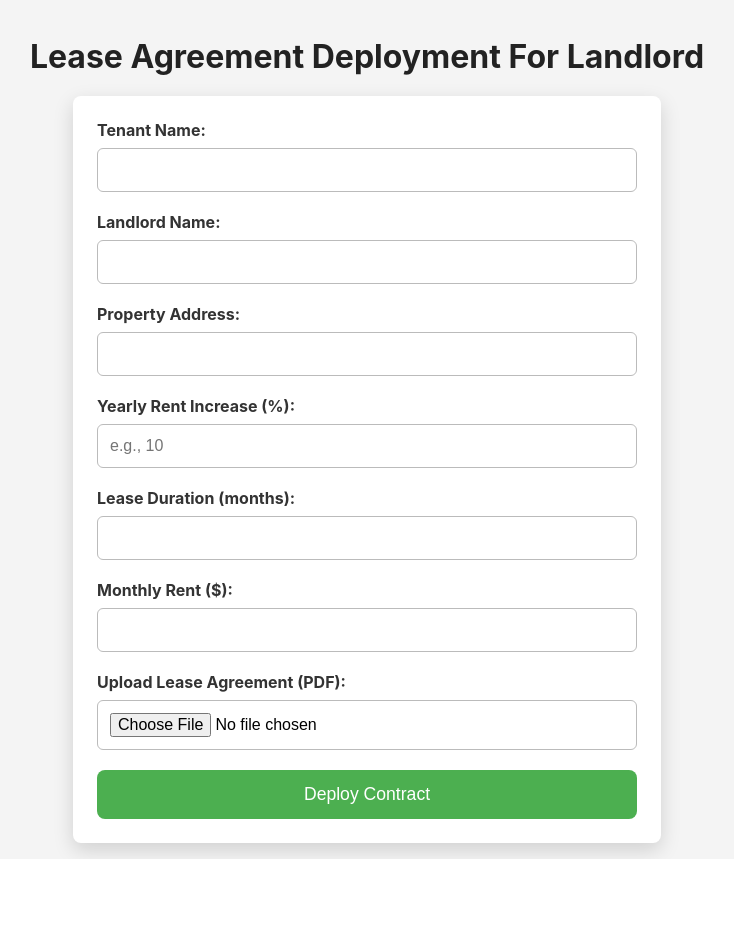
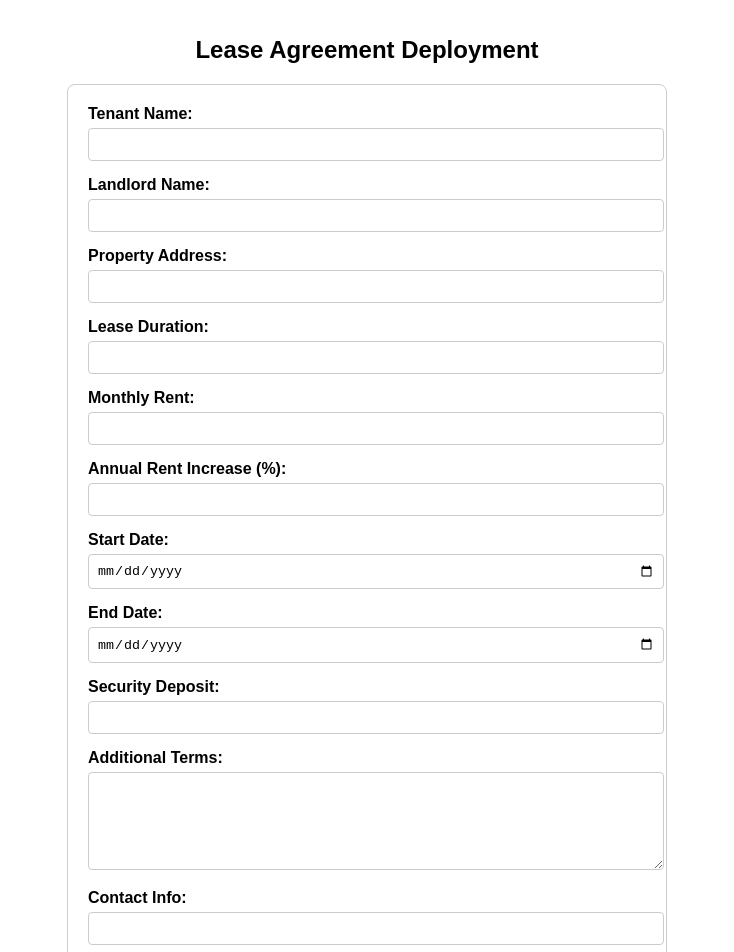
Before and after one commit to tolga0001/LeaseAgreement, a React (Create React App) app: page /landlord/leaseContractDeployForm in a window 1280 px wide. Shown: the top 952 px of the page, without its empty margins (273-1007 px from the left). Before the commit the page ends 859 px from the top, so only its background shows below. Built offline with nearby package versions, Linux system fonts and the light colour scheme.

Commit message:
Update LandlordLeaseContractForm.js
NLP Implementation, read pdf tool added

```diff
--- a/src/LandlordLeaseContractForm.js
+++ b/src/LandlordLeaseContractForm.js
@@ -1,5 +1,6 @@
 import React, { useState } from 'react';
 import { ethers } from 'ethers';
+import pdfToText from 'react-pdftotext';
 import lotteryContractABI from './lotteryContractABI.json';
 
 const DeployLeaseContractForm = ({ signer, setContract }) => {
@@ -10,42 +11,82 @@ const DeployLeaseContractForm = ({ signer, setContract }) => {
     const [monthlyRent, setMonthlyRent] = useState('');
     const [startDate, setStartDate] = useState('');
     const [endDate, setEndDate] = useState('');
-    const [annualRentIncrease, setAnnualRentIncrease] = useState('');
+    const [annualRentIncrease, setAnnualRentIncrease] = useState(''); // Added field
     const [securityDeposit, setSecurityDeposit] = useState('');
-    const [agreementSigned, setAgreementSigned] = useState(false);
+    const [additionalTerms, setAdditionalTerms] = useState(''); // Existing field
+    const [contactInfo, setContactInfo] = useState(''); // Existing field
     const [error, setError] = useState('');
     const [deploymentState, setDeploymentState] = useState({ isDeployed: false, isDeploying: false });
     const [deployedAddress, setDeployedAddress] = useState(null);
+    const [agreementSigned, setAgreementSigned] = useState(false);
     const [pdfFile, setPdfFile] = useState(null);
+    const [uploadedFiles, setUploadedFiles] = useState([]); // Existing state for additional files
 
-    const handleFileChange = (e) => {
-        const file = e.target.files[0];
+    const handleFileChange = async (event) => {
+        const file = event.target.files[0];
         if (file && file.type === 'application/pdf') {
-            setPdfFile(file);
-            setError(''); // Clear error if a valid file is uploaded
+            try {
+                const text = await extractText(file);
+                await processTextWithBackend(text);
+            } catch (error) {
+                setError('Failed to read PDF. Please upload a valid lease agreement.');
+            }
         } else {
             setError('Please upload a valid PDF file.');
         }
     };
 
+    const handleAdditionalFileChange = (event) => {
+        const files = Array.from(event.target.files);
+        setUploadedFiles((prevFiles) => [...prevFiles, ...files]);
+    };
+
+    const extractText = async (file) => {
+        try {
+            return await pdfToText(file);
+        } catch (error) {
+            throw new Error('Failed to extract text from PDF.');
+        }
+    };
+
+    const formatDateString = (dateString) => {
+        const [day, month, year] = dateString.split('.');
+        return `${year}-${month}-${day}`;
+    };
+
+    const processTextWithBackend = async (text) => {
+        try {
+            const response = await fetch('http://localhost:5000/api/gpt', {
+                method: 'POST',
+                headers: { 'Content-Type': 'application/json' },
+                body: JSON.stringify({ text }),
+            });
+
+            if (!response.ok) {
+                throw new Error('Backend error: Failed to fetch data.');
+            }
+
+            const data = await response.json();
+
+            setTenantName(data.tenantName || '');
+            setLandlordName(data.landlordName || '');
+            setPropertyAddress(data.propertyAddress || '');
+            setLeaseDuration(data.leaseDuration || '');
+            setMonthlyRent(data.monthlyRent || '');
+            setStartDate(data.startDate ? formatDateString(data.startDate) : '');
+            setEndDate(data.endDate ? formatDateString(data.endDate) : '');
+            setAnnualRentIncrease(data.annualRentIncrease || ''); // Updated field
+            setSecurityDeposit(data.securityDeposit || '');
+            setAdditionalTerms(data.additionalTerms || '');
+            setContactInfo(data.contactInfo || '');
+        } catch (error) {
+            setError('Failed to process the lease agreement.');
+        }
+    };
+
     const handleDeploy = async () => {
-        if (deploymentState.isDeployed) {
-            alert(`The contract has already been deployed to: ${deployedAddress}`);
-            return;
-        }
-
-        if (!tenantName || !landlordName || !propertyAddress || !leaseDuration || !monthlyRent || !startDate || !endDate || !securityDeposit) {
-            setError('Please complete all fields before deploying the contract.');
-            return;
-        }
-
-        if (!agreementSigned) {
-            setError('You must agree to the terms to deploy the contract.');
-            return;
-        }
-
-        if (!pdfFile) {
-            setError('Please upload the lease agreement PDF.');
+        if (!tenantName || !landlordName || !propertyAddress || !leaseDuration || !monthlyRent || !startDate || !endDate || !securityDeposit || !agreementSigned) {
+            setError('Please complete all fields and agree to the terms before deploying the contract.');
             return;
         }
 
@@ -55,7 +96,7 @@ const DeployLeaseContractForm = ({ signer, setContract }) => {
         try {
             const leaseContractFactory = new ethers.ContractFactory(
                 lotteryContractABI,
-                "YOUR_CONTRACT_BYTECODE", // Replace with actual contract bytecode
+                'YOUR_CONTRACT_BYTECODE', // Replace with actual contract bytecode
                 signer
             );
 
@@ -74,9 +115,7 @@ const DeployLeaseContractForm = ({ signer, setContract }) => {
             setDeployedAddress(leaseContract.address);
             setContract(leaseContract);
             setDeploymentState({ isDeployed: true, isDeploying: false });
-            alert(`Contract deployed successfully! Address: ${leaseContract.address}`);
         } catch (error) {
-            console.error('Error deploying contract:', error);
             setError('Failed to deploy contract. Please try again.');
             setDeploymentState({ ...deploymentState, isDeploying: false });
         }
@@ -84,101 +123,137 @@ const DeployLeaseContractForm = ({ signer, setContract }) => {
 
     return (
         <div style={styles.container}>
-            <h1 style={styles.header}>Lease Agreement Deployment For Landlord</h1>
-
+            <h1 style={styles.header}>Lease Agreement Deployment</h1>
             <div style={styles.formContainer}>
                 {!deploymentState.isDeployed ? (
                     <>
                         <div style={styles.inputGroup}>
-                            <label htmlFor="tenantName" style={styles.label}>Tenant Name:</label>
+                            <label style={styles.label}>Tenant Name:</label>
                             <input
-                                id="tenantName"
                                 type="text"
-                                aria-label="Tenant Name"
                                 value={tenantName}
                                 onChange={(e) => setTenantName(e.target.value)}
                                 style={styles.input}
                             />
                         </div>
-
                         <div style={styles.inputGroup}>
-                            <label htmlFor="landlordName" style={styles.label}>Landlord Name:</label>
+                            <label style={styles.label}>Landlord Name:</label>
                             <input
-                                id="landlordName"
                                 type="text"
-                                aria-label="Landlord Name"
                                 value={landlordName}
                                 onChange={(e) => setLandlordName(e.target.value)}
                                 style={styles.input}
                             />
                         </div>
-
                         <div style={styles.inputGroup}>
-                            <label htmlFor="propertyAddress" style={styles.label}>Property Address:</label>
+                            <label style={styles.label}>Property Address:</label>
                             <input
-                                id="propertyAddress"
                                 type="text"
-                                aria-label="Property Address"
                                 value={propertyAddress}
                                 onChange={(e) => setPropertyAddress(e.target.value)}
                                 style={styles.input}
                             />
                         </div>
                         <div style={styles.inputGroup}>
-                            <label htmlFor="annualRentIncrease" style={styles.label}>Yearly Rent Increase (%):</label>
+                            <label style={styles.label}>Lease Duration:</label>
                             <input
-                                id="annualRentIncrease"
-                                type="number"
-                                aria-label="Annual Rent Increase"
-                                value={annualRentIncrease}
-                                onChange={(e) => setAnnualRentIncrease(e.target.value)}
-                                placeholder="e.g., 10"
-                                style={styles.input}
-                            />
-                        </div>
-
-                        <div style={styles.inputGroup}>
-                            <label htmlFor="leaseDuration" style={styles.label}>Lease Duration (months):</label>
-                            <input
-                                id="leaseDuration"
-                                type="number"
-                                aria-label="Lease Duration"
+                                type="text"
                                 value={leaseDuration}
                                 onChange={(e) => setLeaseDuration(e.target.value)}
                                 style={styles.input}
                             />
                         </div>
-
                         <div style={styles.inputGroup}>
-                            <label htmlFor="monthlyRent" style={styles.label}>Monthly Rent ($):</label>
+                            <label style={styles.label}>Monthly Rent:</label>
                             <input
-                                id="monthlyRent"
-                                type="number"
-                                aria-label="Monthly Rent"
+                                type="text"
                                 value={monthlyRent}
                                 onChange={(e) => setMonthlyRent(e.target.value)}
                                 style={styles.input}
                             />
                         </div>
-
+                        <div style={styles.inputGroup}>
+                            <label style={styles.label}>Annual Rent Increase (%):</label>
+                            <input
+                                type="number"
+                                value={annualRentIncrease}
+                                onChange={(e) => setAnnualRentIncrease(e.target.value)}
+                                style={styles.input}
+                            />
+                        </div>
+                        <div style={styles.inputGroup}>
+                            <label style={styles.label}>Start Date:</label>
+                            <input
+                                type="date"
+                                value={startDate}
+                                onChange={(e) => setStartDate(e.target.value)}
+                                style={styles.input}
+                            />
+                        </div>
+                        <div style={styles.inputGroup}>
+                            <label style={styles.label}>End Date:</label>
+                            <input
+                                type="date"
+                                value={endDate}
+                                onChange={(e) => setEndDate(e.target.value)}
+                                style={styles.input}
+                            />
+                        </div>
+                        <div style={styles.inputGroup}>
+                            <label style={styles.label}>Security Deposit:</label>
+                            <input
+                                type="text"
+                                value={securityDeposit}
+                                onChange={(e) => setSecurityDeposit(e.target.value)}
+                                style={styles.input}
+                            />
+                        </div>
+                        <div style={styles.inputGroup}>
+                            <label style={styles.label}>Additional Terms:</label>
+                            <textarea
+                                value={additionalTerms}
+                                onChange={(e) => setAdditionalTerms(e.target.value)}
+                                style={styles.textarea}
+                            />
+                        </div>
+                        <div style={styles.inputGroup}>
+                            <label style={styles.label}>Contact Info:</label>
+                            <input
+                                type="text"
+                                value={contactInfo}
+                                onChange={(e) => setContactInfo(e.target.value)}
+                                style={styles.input}
+                            />
+                        </div>
                         <div style={styles.inputGroup}>
                             <label style={styles.label}>Upload Lease Agreement (PDF):</label>
                             <input
                                 type="file"
                                 accept="application/pdf"
-                                aria-label="Lease Agreement Upload"
                                 onChange={handleFileChange}
                                 style={styles.input}
                             />
-                            {pdfFile && <p style={styles.fileInfo}>Selected file: {pdfFile.name}</p>}
                         </div>
-
-                        {error && (
-                            <div style={styles.errorContainer}>
-                                <p style={styles.errorMessage}>{error}</p>
-                            </div>
-                        )}
-
+                        <div style={styles.inputGroup}>
+                            <label style={styles.label}>Upload Additional Files:</label>
+                            <input
+                                type="file"
+                                multiple
+                                onChange={handleAdditionalFileChange}
+                                style={styles.input}
+                            />
+                        </div>
+                        <div style={styles.checkboxGroup}>
+                            <label>
+                                <input
+                                    type="checkbox"
+                                    checked={agreementSigned}
+                                    onChange={(e) => setAgreementSigned(e.target.checked)}
+                                />
+                                I agree to the terms and conditions.
+                            </label>
+                        </div>
+                        {error && <p style={styles.error}>{error}</p>}
                         <button
                             onClick={handleDeploy}
                             disabled={deploymentState.isDeploying}
@@ -194,12 +269,6 @@ const DeployLeaseContractForm = ({ signer, setContract }) => {
                     <div style={styles.successContainer}>
                         <h2>Contract Deployed Successfully</h2>
                         <p>Contract Address: {deployedAddress}</p>
-                        <button
-                            onClick={() => window.history.back()}
-                            style={styles.button}
-                        >
-                            Go Back
-                        </button>
                     </div>
                 )}
             </div>
@@ -208,78 +277,18 @@ const DeployLeaseContractForm = ({ signer, setContract }) => {
 };
 
 const styles = {
-    container: {
-        padding: '16px',
-        backgroundColor: '#f4f4f4',
-        minHeight: '100vh',
-        display: 'flex',
-        flexDirection: 'column',
-        alignItems: 'center',
-        justifyContent: 'center',
-    },
-    header: {
-        fontSize: '2rem',
-        color: '#222',
-        marginBottom: '20px',
-    },
-    formContainer: {
-        backgroundColor: '#fff',
-        padding: '24px',
-        width: '95%', // Allows for a bit more space on smaller screens
-        maxWidth: '540px', // Increased maximum width
-        borderRadius: '8px',
-        boxShadow: '0 7px 20px rgba(0, 0, 0, 0.15)',
-    },
-    inputGroup: {
-        marginBottom: '20px',
-    },
-    label: {
-        fontSize: '1rem',
-        fontWeight: 'bold',
-        color: '#333',
-        marginBottom: '8px',
-        display: 'block',
-    },
-    input: {
-        width: '100%',
-        padding: '12px', // Increased padding for improved visuals
-        fontSize: '1rem',
-        borderRadius: '6px',
-        border: '1px solid #bbb',
-        boxSizing: 'border-box', // Ensures no overflow due to padding or borders
-    },
-    button: {
-        width: '100%',
-        padding: '14px', // Bigger button for better interaction
-        fontSize: '1.1rem',
-        backgroundColor: '#4CAF50',
-        color: '#fff',
-        border: 'none',
-        borderRadius: '8px',
-        cursor: 'pointer',
-        transition: 'background-color 0.3s',
-    },
-    buttonDisabled: {
-        backgroundColor: '#aaa',
-        cursor: 'not-allowed',
-    },
-    successContainer: {
-        textAlign: 'center',
-    },
-    errorContainer: {
-        padding: '12px', // Increased padding for better spacing
-        backgroundColor: '#fdecea',
-        borderRadius: '8px',
-        marginBottom: '20px',
-    },
-    errorMessage: {
-        color: '#d32f2f',
-        fontSize: '0.9rem',
-    },
-    fileInfo: {
-        fontSize: '0.9rem',
-        color: '#444',
-    },
+    container: { maxWidth: '600px', margin: '0 auto', padding: '20px', fontFamily: 'Arial, sans-serif' },
+    header: { fontSize: '24px', textAlign: 'center', marginBottom: '20px' },
+    formContainer: { padding: '20px', border: '1px solid #ccc', borderRadius: '8px' },
+    inputGroup: { marginBottom: '15px' },
+    label: { display: 'block', marginBottom: '5px', fontWeight: 'bold' },
+    input: { width: '100%', padding: '8px', border: '1px solid #ccc', borderRadius: '4px' },
+    textarea: { width: '100%', padding: '8px', border: '1px solid #ccc', borderRadius: '4px', height: '80px' },
+    button: { backgroundColor: '#007BFF', color: 'white', padding: '10px', border: 'none', borderRadius: '4px', cursor: 'pointer' },
+    buttonDisabled: { backgroundColor: '#aaa', cursor: 'not-allowed' },
+    checkboxGroup: { marginBottom: '20px' },
+    error: { color: 'red', marginBottom: '10px' },
+    successContainer: { textAlign: 'center', color: 'green' },
 };
 
 export default DeployLeaseContractForm;
```
